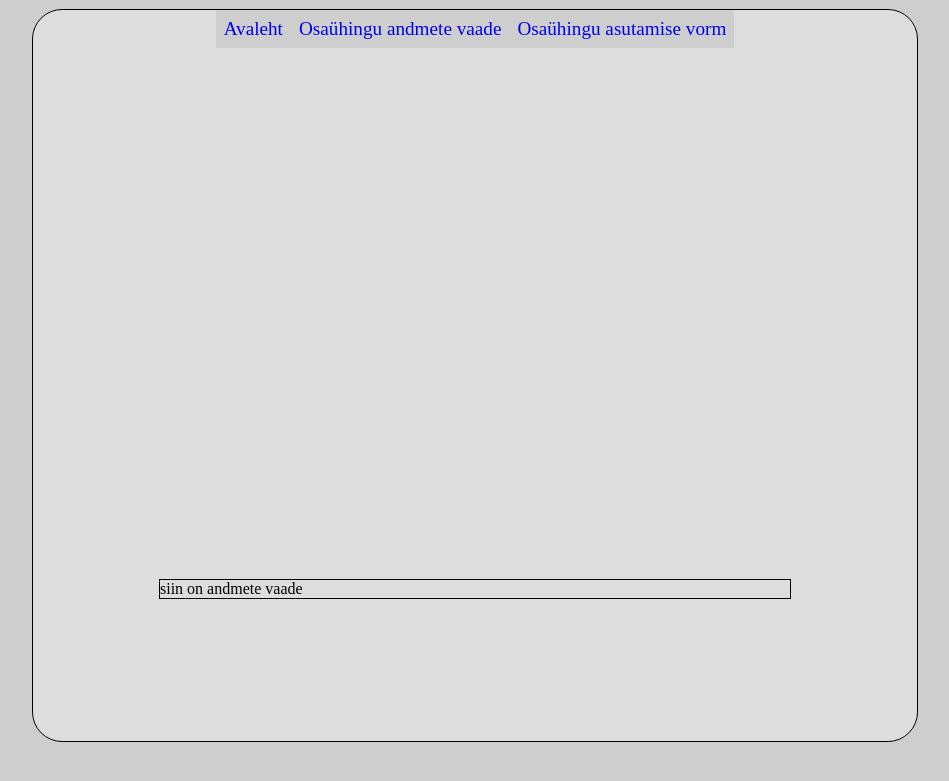
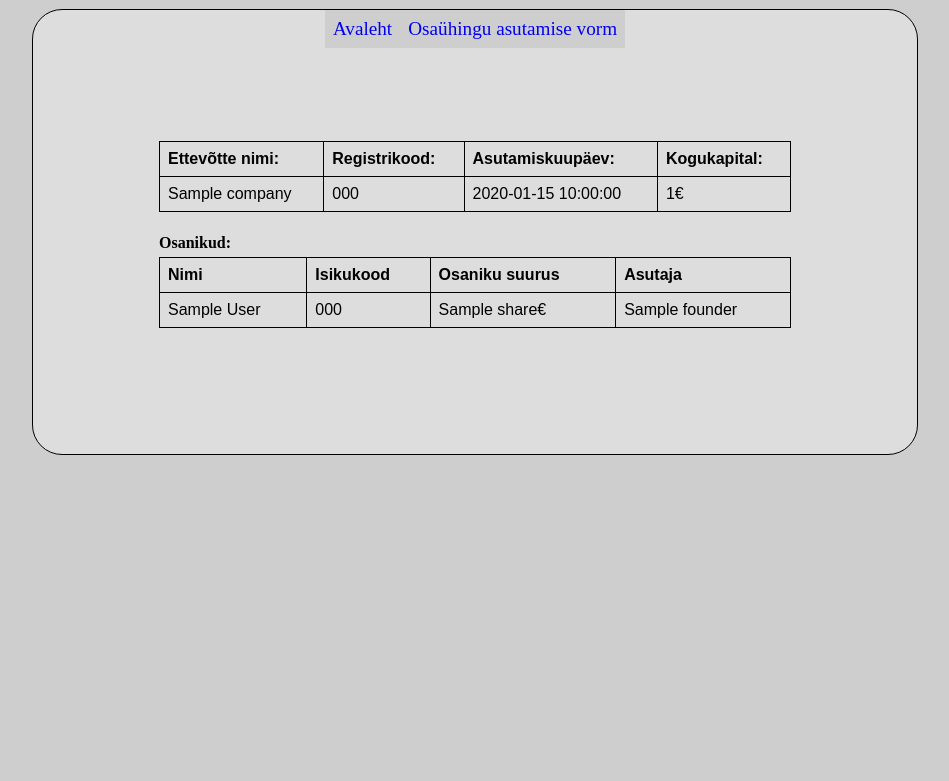
Before and after one commit to Suunik/Veebirakendus, a Flask app: template templates/Osaühingu_andmete_vaade.html in a window 1280 px wide. Shown: the top 781 px of the page, without its empty margins (165-1114 px from the left). Run offline with Flask 2, Linux system fonts and the light colour scheme; the template is opened without the code that fills it: most values are stand-ins (such as "Sample title", 1, 10 or a date in 2020); parts of the project's set-up code (start-up, migrations or seed data) failed here and were passed over.

Commit message:
new database function that lets you get information from database as a dict and send it to html page. Also made a company data view table with given information

```diff
--- a/app.py
+++ b/app.py
@@ -1,21 +1,23 @@
 from flask import Flask, render_template
+import database
 
 
 app = Flask(__name__)
 
 
 @app.route('/')
-def avaleht():
+def main_page():
     return render_template("avaleht.html")
 
 
 @app.route('/Osaühingu_andmete_vaade')
-def osaühingu_andmete_vaade():
-    return render_template("Osaühingu_andmete_vaade.html")
+def company_data_view():
+    company_data = database.get_company_data('database.db', 18)
+    return render_template("Osaühingu_andmete_vaade.html", company=company_data)
 
 
 @app.route('/Osaühingu_asutamise_vorm')
-def osaühingu_asutamise_vorm():
+def company_founding_form():
     return render_template("Osaühingu_asutamise_vorm.html")
 
 
--- a/static/css/andmete_vaade_style.css
+++ b/static/css/andmete_vaade_style.css
@@ -1,4 +1,22 @@
 p{
     border: thin solid black;
-    margin-top: 70%
+    background: white;
+    width: 40%;
+    margin-top: 5px;
 }
+
+h4{
+    margin-bottom: 0;
+}
+table {
+    margin-top: 5px;
+    font-family: arial, sans-serif;
+    border-collapse: collapse;
+    width: 100%;
+}
+
+td, th {
+    border: 1px solid black;
+    text-align: left;
+    padding: 8px;
+}
--- a/templates/Osaühingu_andmete_vaade.html
+++ b/templates/Osaühingu_andmete_vaade.html
@@ -3,9 +3,47 @@
 {% block content %}
     <h1>{% block title %} Osaühingu andmete vaade {% endblock %}</h1>
 {% endblock %}
+
 {% block head %}
     <link rel="stylesheet" href="static/css/andmete_vaade_style.css">
 {% endblock %}
+
+{% block nav %}
+    <li><a href="{{ url_for('main_page') }}">Avaleht</a></li>
+    <li><a href="{{ url_for('company_founding_form') }}">Osaühingu asutamise vorm</a></li>
+{% endblock %}
+
 {% block form %}
-    <p>siin on andmete vaade</p>
+    <table>
+        <tr>
+            <th>Ettevõtte nimi:</th>
+            <th>Registrikood:</th>
+            <th>Asutamiskuupäev:</th>
+            <th>Kogukapital:</th>
+        </tr>
+        <tr>
+            <td>{{ company['company_name'] }}</td>
+            <td>{{ company['registry_code'] }}</td>
+            <td>{{ company['start_date'] }}</td>
+            <td>{{ company['total_capital'] }}€</td>
+        </tr>
+    </table>
+    <h4>Osanikud:</h4>
+    <table>
+        <tr>
+            <th>Nimi</th>
+            <th>Isikukood</th>
+            <th>Osaniku suurus</th>
+            <th>Asutaja</th>
+        </tr>
+    {% for person in company['shareholders'] %}
+        <tr>
+            <td>{{ person['first_name'] }} {{ person['last_name'] }}</td>
+            <td>{{ person['id_code'] }}</td>
+            <td>{{ person['share'] }}€</td>
+            <td>{{ person['founder'] }}</td>
+        </tr>
+    {% endfor %}
+    </table>
+    </form>
 {% endblock %}
--- a/templates/Osaühingu_asutamise_vorm.html
+++ b/templates/Osaühingu_asutamise_vorm.html
@@ -3,9 +3,15 @@
 {% block content %}
     <h1>{% block title %} Osaühingu asutamise vorm {% endblock %}</h1>
 {% endblock %}
+
 {% block head %}
     <link rel="stylesheet" href="static/css/asutamise_vorm_style.css">
 {% endblock %}
+
+{% block nav %}
+    <li><a href="{{ url_for('main_page') }}">Avaleht</a></li>
+{% endblock %}
+
 {% block form %}
     <label for="search" class="input-label">Osaühingu nimi:</label><br>
     <input type="text"><br>
--- a/templates/base.html
+++ b/templates/base.html
@@ -9,9 +9,7 @@
 </head>
 <body>
 <nav>
-    <li><a href="{{ url_for('avaleht') }}">Avaleht</a></li>
-    <li><a href="{{ url_for('osaühingu_andmete_vaade') }}">Osaühingu andmete vaade</a></li>
-    <li><a href="{{ url_for('osaühingu_asutamise_vorm') }}">Osaühingu asutamise vorm</a></li>
+    {% block nav %}{% endblock %}
 </nav>
 <form class="block">
 {% block form %}{% endblock %}
```
Also changed, not shown: database.py (+57 -7 lines), templates/avaleht.html (+8 -0 lines).
